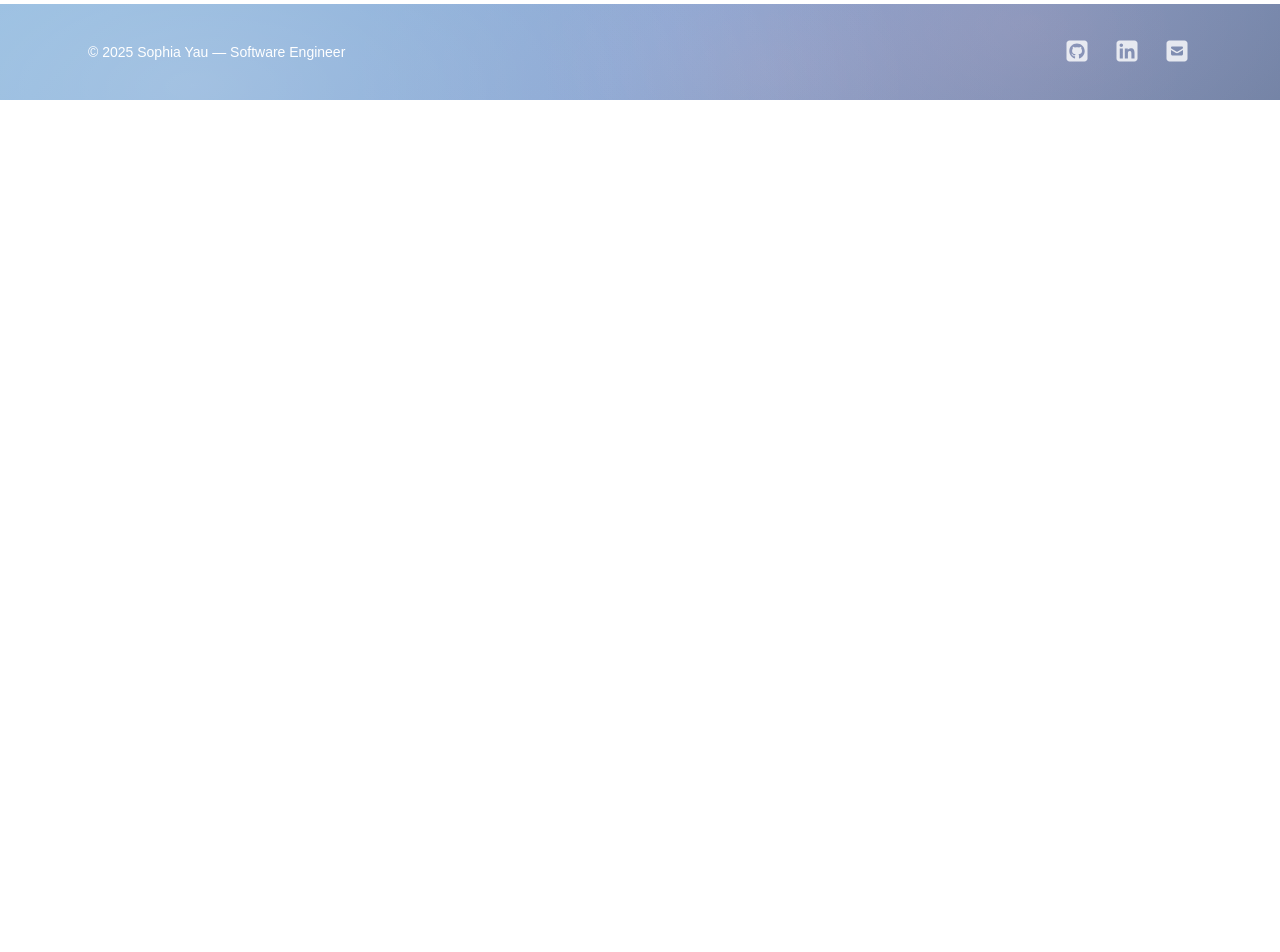
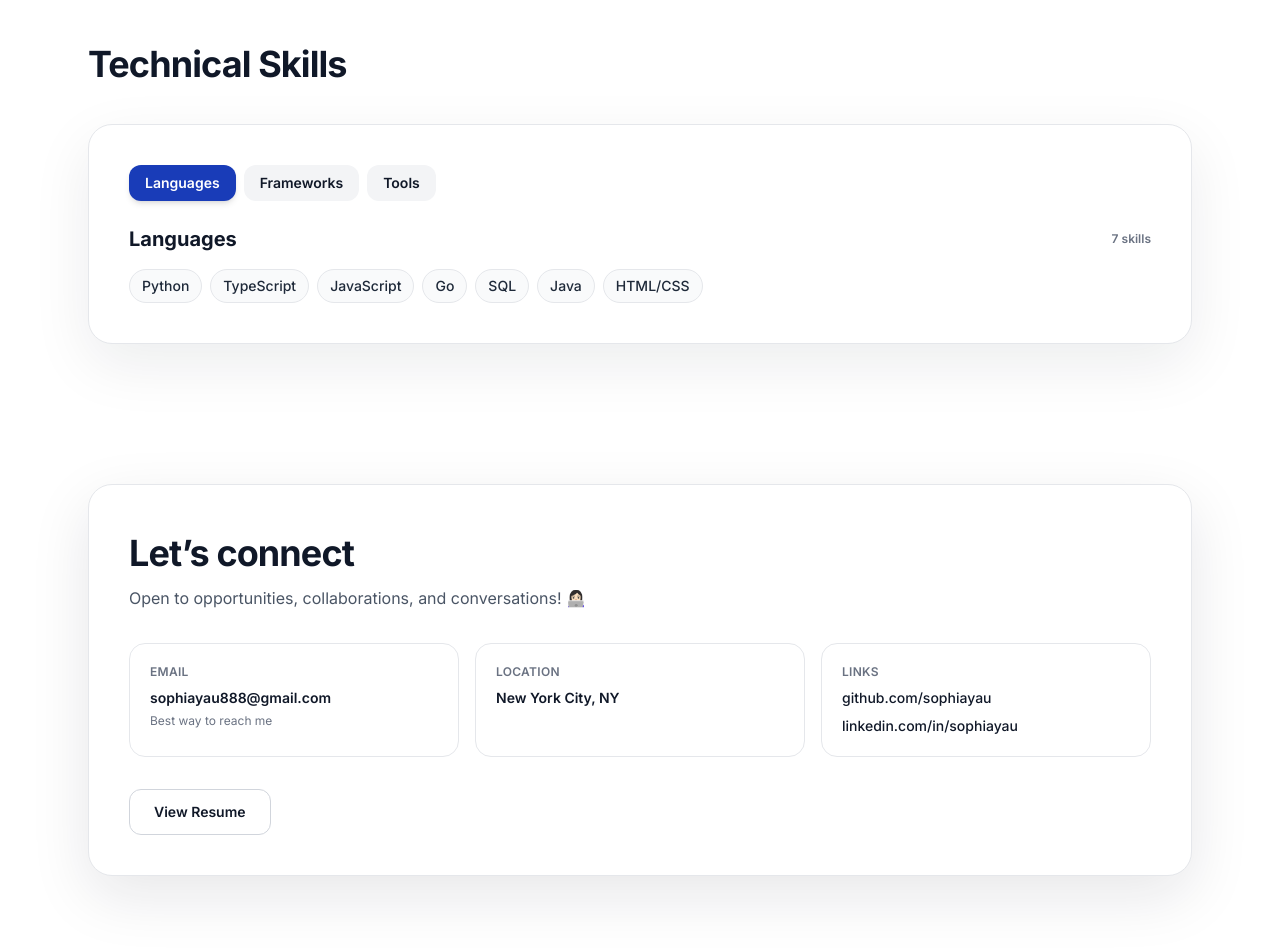
Before and after one commit to sophiayau/personal-website, a Next.js app: page / in a window 1280 px wide. Shown: the part 1800-2752 px from the top of the page. Before the commit the page ends 1900 px from the top, so only its background shows below. Built offline with nearby package versions, Linux system fonts and the light colour scheme.

Commit message:
Final changes, added skills and contact section

```diff
--- a/app/page.tsx
+++ b/app/page.tsx
@@ -1,8 +1,9 @@
 import ExperienceSection from "@/components/sections/HomeExperienceSection";
 import IntroSection from "@/components/sections/IntroSection";
 import ProjectSection from "@/components/sections/HomeProjectSection";
+import SkillSection from "@/components/sections/SkillSection";
+import ContactSection from "@/components/sections/ContactSection";
 import Footer from "@/components/Footer";
-import Image from "next/image";
 
 export default function Home() {
   return (
@@ -10,6 +11,8 @@ export default function Home() {
       <IntroSection />
       <ExperienceSection />
       <ProjectSection />
+      <SkillSection />
+      <ContactSection />
       <Footer />
     </main>
   );
--- a/components/Navbar.tsx
+++ b/components/Navbar.tsx
@@ -1,12 +1,34 @@
+"use client";
+
 import Link from "next/link";
 import { pixelify, inter } from "@/lib/fonts";
 
 export default function Navbar() {
+  const scrollToTop = (e: React.MouseEvent<HTMLAnchorElement>) => {
+    if (window.location.pathname === "/") {
+      e.preventDefault();
+      window.scrollTo({ top: 0, behavior: "smooth" });
+      history.replaceState(null, "", "/");
+    }
+  };
+
+  const scrollToContact = (e: React.MouseEvent<HTMLAnchorElement>) => {
+    if (window.location.pathname === "/") {
+      e.preventDefault();
+      document.getElementById("contact")?.scrollIntoView({
+        behavior: "smooth",
+        block: "start",
+      });
+      history.replaceState(null, "", "/#contact");
+    }
+  };
+
   return (
     <header className="sticky top-0 z-50 bg-white/90 backdrop-blur shadow-md">
       <nav className="mx-auto max-w-6xl px-4 sm:px-6 py-3 sm:py-4 flex items-center justify-between">
         <Link
           href="/"
+          onClick={scrollToTop}
           className={`
             ${pixelify.className}
             font-bold text-black
@@ -44,6 +66,7 @@ export default function Navbar() {
 
           <Link
             href="/#contact"
+            onClick={scrollToContact}
             className="text-black transition-all duration-200 ease-out hover:scale-105"
           >
             Contact
--- /dev/null
+++ b/components/sections/ContactSection.tsx
@@ -0,0 +1,133 @@
+import Link from "next/link";
+import { inter } from "@/lib/fonts";
+
+import { FontAwesomeIcon } from "@fortawesome/react-fontawesome";
+import {
+  faSquareGithub,
+  faSquareLinkedin,
+} from "@fortawesome/free-brands-svg-icons";
+
+export default function ContactSection() {
+  return (
+    <section
+      id="contact"
+      className={`${inter.className} bg-white pt-8 pb-16 sm:pt-5 sm:pb-25`}
+    >
+      <div className="mx-auto max-w-6xl px-6">
+        <div
+          className="
+            relative overflow-hidden rounded-3xl
+            border border-gray-200 bg-white
+            p-6 sm:p-10
+            shadow-[0_20px_60px_rgba(15,23,42,0.10)]
+            transition-all duration-300
+            group
+          "
+        >
+          <div
+            className="
+              pointer-events-none absolute -top-24 right-[-120px]
+              h-72 w-72 rounded-full
+              bg-blue-200/40 blur-3xl
+              opacity-0 group-hover:opacity-100
+              transition-opacity duration-300
+            "
+          />
+          <div
+            className="
+              pointer-events-none absolute -bottom-24 left-[-120px]
+              h-72 w-72 rounded-full
+              bg-purple-200/30 blur-3xl
+              opacity-0 group-hover:opacity-100
+              transition-opacity duration-300
+            "
+          />
+
+          <div className="relative">
+            <div className="mb-8">
+              {/* <p className="text-sm font-semibold tracking-wide text-blue-600">
+                CONTACT
+              </p> */}
+              <h2 className="mt-2 text-3xl sm:text-4xl font-bold tracking-tight text-gray-900">
+                Let’s connect
+              </h2>
+              <p className="mt-3 max-w-xl text-sm sm:text-base leading-relaxed text-gray-600">
+                Open to opportunities, collaborations, and conversations! 👩🏻‍💻
+              </p>
+            </div>
+
+            <div className="grid gap-4 sm:grid-cols-2 lg:grid-cols-3">
+              <div className="rounded-2xl border border-gray-200 bg-white/70 p-5">
+                <p className="text-xs font-semibold uppercase tracking-wide text-gray-500">
+                  Email
+                </p>
+                <a
+                  href="mailto:sophiayau888@gmail.com"
+                  className="mt-2 inline-block text-sm font-semibold text-gray-900 hover:underline"
+                >
+                  sophiayau888@gmail.com
+                </a>
+                <p className="mt-1 text-xs text-gray-500">
+                  Best way to reach me
+                </p>
+              </div>
+
+              <div className="rounded-2xl border border-gray-200 bg-white/70 p-5">
+                <p className="text-xs font-semibold uppercase tracking-wide text-gray-500">
+                  Location
+                </p>
+                <p className="mt-2 text-sm font-semibold text-gray-900">
+                  New York City, NY
+                </p>
+                {/* <p className="mt-1 text-xs text-gray-500">
+                  Open to NYC & hybrid roles
+                </p> */}
+              </div>
+
+              <div className="rounded-2xl border border-gray-200 bg-white/70 p-5">
+                <p className="text-xs font-semibold uppercase tracking-wide text-gray-500">
+                  Links
+                </p>
+
+                <div className="mt-2 space-y-2 text-sm font-medium">
+                  <Link
+                    href="https://github.com/sophiayau"
+                    target="_blank"
+                    className="block text-gray-900 hover:underline"
+                  >
+                    github.com/sophiayau
+                  </Link>
+
+                  <Link
+                    href="https://www.linkedin.com/in/sophiayau"
+                    target="_blank"
+                    className="block text-gray-900 hover:underline"
+                  >
+                    linkedin.com/in/sophiayau
+                  </Link>
+                </div>
+              </div>
+            </div>
+
+            <div className="mt-8">
+              <Link
+                href="/Sophia_Yau_Resume.pdf"
+                target="_blank"
+                className="
+                  inline-flex items-center justify-center
+                  rounded-xl border border-gray-300
+                  bg-white px-6 py-3
+                  text-sm font-semibold text-gray-900
+                  transition-all duration-200 ease-out
+                  hover:-translate-y-0.5 hover:shadow-md
+                "
+              >
+                View Resume
+              </Link>
+            </div>
+          </div>
+        </div>
+      </div>
+    </section>
+  );
+}
--- a/components/sections/IntroSection.tsx
+++ b/components/sections/IntroSection.tsx
@@ -1,3 +1,4 @@
+import Link from "next/link";
 import Image from "next/image";
 import { pixelify, inter } from "@/lib/fonts";
 import { FontAwesomeIcon } from "@fortawesome/react-fontawesome";
@@ -129,7 +130,7 @@ export default function IntroSection() {
               <FontAwesomeIcon icon={faSquareEnvelope} />
             </a>
 
-            <a
+            {/* <a
               href="/Sophia_Yau_Resume.pdf"
               target="_blank"
               rel="noopener noreferrer"
@@ -137,8 +138,27 @@ export default function IntroSection() {
               className="inline-flex items-center hover:text-white hover:scale-110 transition"
             >
               <FontAwesomeIcon icon={faDownload} />
-            </a>
+            </a> */}
+
           </div>
+          <div className="mt-5">
+            <Link
+              href="/Sophia_Yau_Resume.pdf"
+              target="_blank"
+              className="
+                inline-flex items-center gap-2
+                rounded-full
+                bg-white/15
+                px-5 py-2.5
+                text-sm font-semibold text-white/90
+                backdrop-blur
+                transition-all duration-200 ease-out
+                hover:bg-white/25
+              "
+            >
+              View Resume
+            </Link>
+            </div>
         </div>
       </div>
     </section>
--- /dev/null
+++ b/components/sections/SkillSection.tsx
@@ -0,0 +1,103 @@
+"use client";
+
+import { useMemo, useState } from "react";
+import { inter } from "@/lib/fonts";
+
+type TabKey = "languages" | "frameworks" | "tools";
+
+export default function SkillSection() {
+  const tabs = useMemo(
+    () =>
+      [
+        {
+          key: "languages",
+          label: "Languages",
+          items: ["Python", "TypeScript", "JavaScript", "Go", "SQL", "Java", "HTML/CSS"],
+        },
+        {
+          key: "frameworks",
+          label: "Frameworks",
+          items: ["Next.js", "React", "Node.js","Tailwind CSS", "Pytest"],
+        },
+        {
+          key: "tools",
+          label: "Tools",
+          items: ["AWS", "Git & GitHub", "Docker", "Jenkins","Postman/Bruno"],
+        },
+      ] as const,
+    []
+  );
+
+  const [active, setActive] = useState<TabKey>("languages");
+  const activeTab = tabs.find((t) => t.key === active)!;
+
+  return (
+    <section
+      id="skills"
+      className={`${inter.className} bg-white pt-6 pb-14 sm:pt-8 sm:pb-30`}
+    >
+      <div className="mx-auto max-w-6xl px-6">
+        <div className="mb-10">
+          <h2 className="mt-2 text-3xl sm:text-4xl font-bold tracking-tight text-gray-900">
+            Technical Skills
+          </h2>
+          {/* <p className="mt-3 max-w-2xl text-sm sm:text-base text-gray-600 leading-relaxed">
+          </p> */}
+        </div>
+
+        <div className="rounded-3xl border border-gray-200 bg-white p-6 sm:p-10 shadow-[0_20px_60px_rgba(15,23,42,0.08)]">
+          <div className="flex flex-wrap gap-2">
+            {tabs.map((t) => {
+              const isActive = t.key === active;
+              return (
+                <button
+                  key={t.key}
+                  type="button"
+                  onClick={() => setActive(t.key)}
+                  className={[
+                    "rounded-xl px-4 py-2 text-sm font-semibold transition-all duration-200 ease-out",
+                    isActive
+                      ? "bg-blue-800 text-white shadow-md"
+                      : "bg-gray-100 text-gray-900 hover:-translate-y-0.5 hover:shadow-sm",
+                  ].join(" ")}
+                >
+                  {t.label}
+                </button>
+              );
+            })}
+          </div>
+
+          <div className="mt-6">
+            <div className="flex items-center justify-between">
+              <h3 className="text-lg sm:text-xl font-bold text-gray-900">
+                {activeTab.label}
+              </h3>
+              <span className="text-xs font-semibold text-gray-500">
+                {activeTab.items.length} skills
+              </span>
+            </div>
+
+            <div className="mt-4 flex flex-wrap gap-2">
+              {activeTab.items.map((skill) => (
+                <span
+                  key={skill}
+                  className="
+                    inline-flex items-center
+                    rounded-full border border-gray-200
+                    bg-gray-50 px-3 py-1.5
+                    text-sm font-medium text-gray-800
+                  "
+                >
+                  {skill}
+                </span>
+              ))}
+            </div>
+          </div>
+
+          {/* <div className="mt-8 text-xs text-gray-500">
+          </div> */}
+        </div>
+      </div>
+    </section>
+  );
+}
```
Also changed, not shown: 1 other file (tests, documents, lock files or other folders).
